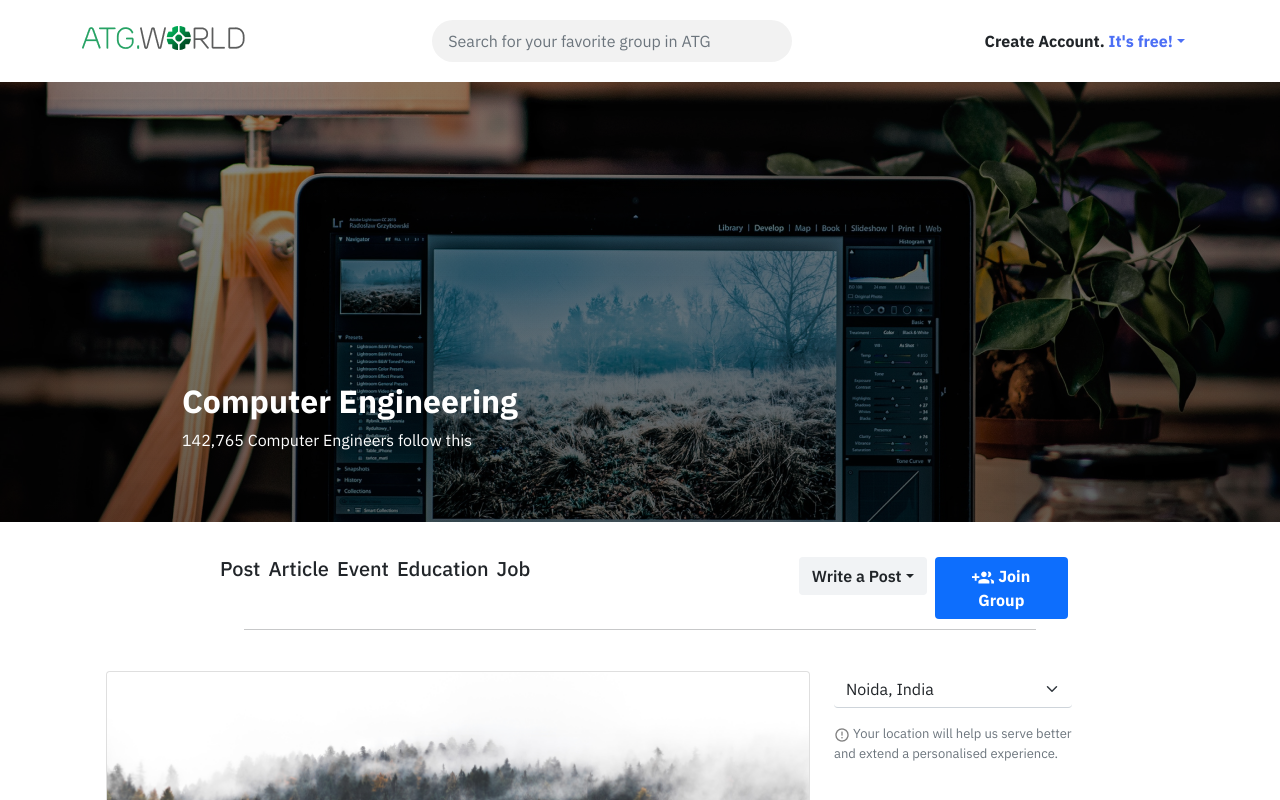
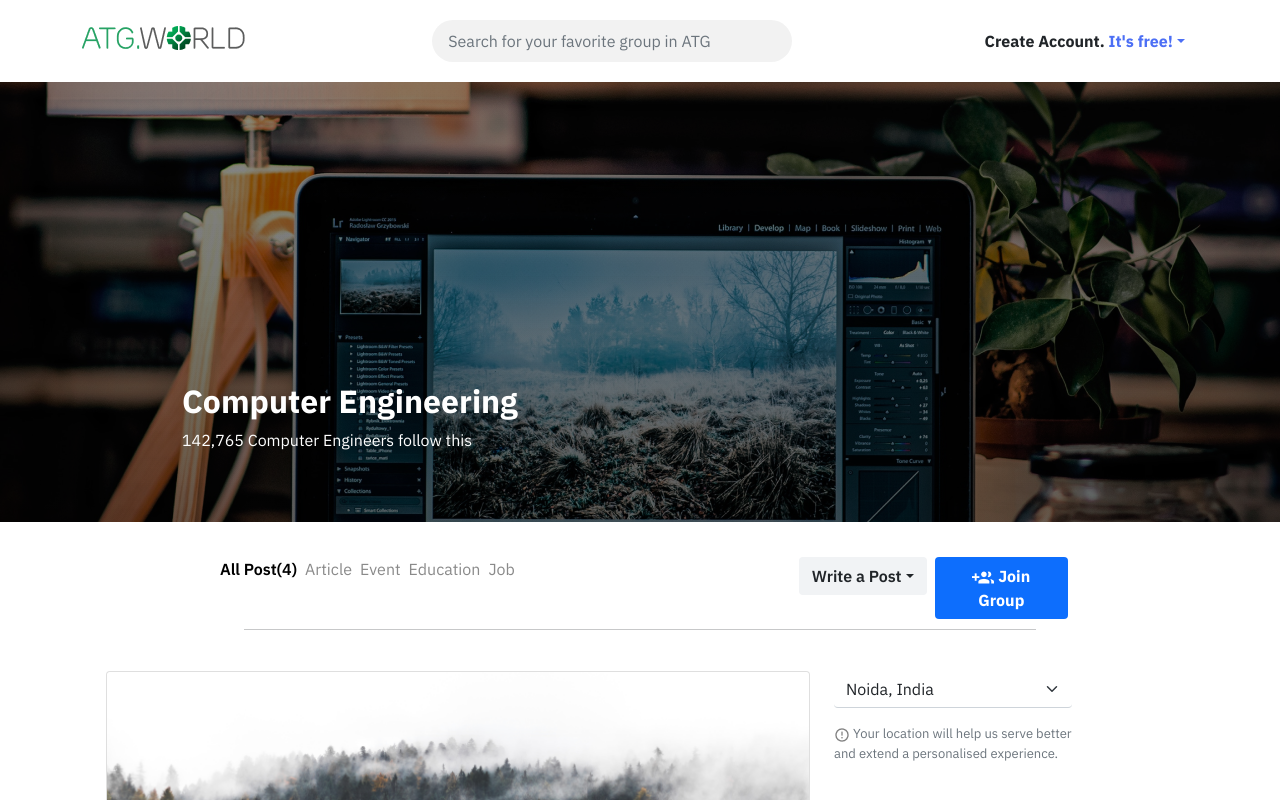
Before and after one commit to khan-shimul/atgWorld, a React (Create React App) app: page / in a window 1280 px wide. Shown: the top 800 px of the page. Built offline with nearby package versions, Linux system fonts and the light colour scheme.

Commit message:
added navlink

```diff
--- a/src/components/Home/AllPost/AllPost/AllPost.css
+++ b/src/components/Home/AllPost/AllPost/AllPost.css
@@ -3,15 +3,18 @@
     padding-bottom: 0px;
     margin: 25px 200px;
 }
+.nested-routes a{
+    text-decoration: none;
+    color: #8A8A8A;
+    font-size: 16px;
+}
+
 .brder{
     width: 90%;
     margin-top: 10px;
     display: block;
     margin-left: 500px;
 }
-/* .header-mobile{
-    display: none;
-} */
 
 .btn-filter{
     background:  #F1F3F5;
--- a/src/components/Home/AllPost/AllPost/AllPost.js
+++ b/src/components/Home/AllPost/AllPost/AllPost.js
@@ -9,6 +9,13 @@ import authImg3 from '../../../../images/author/auth3.png';
 import authImg4 from '../../../../images/author/4.png';
 import joinGroup from '../../../../images/icons/join.png';
 import pencil from '../../../../images/icons/whitepen.png';
+import { NavLink } from 'react-router-dom';
+import {
+    BrowserRouter,
+    Routes,
+    Route
+} from 'react-router-dom';
+import Articles from '../../Articles/Articles';
 
 export const posts = [
     { id: 1, type: '✍️ Article', title: 'What if famous brands had regular fonts? Meet RegulaBrands!', sub: 'I’ve worked in UX for the better part of a decade. From now on, I plan to rei…', img: img1, author: 'Sarthak Kamra', authImg: authImg1, views: '1.4k' },
@@ -21,13 +28,22 @@ const AllPost = () => {
     return (
         <section className="sticky-md-top bg-white">
             <div className="all-post-container row">
-                <div className="col-md-8 d-flex">
-                    <h5 className="ms-2">Post</h5>
-                    <h5 className="ms-2">Article</h5>
-                    <h5 className="ms-2">Event</h5>
-                    <h5 className="ms-2">Education</h5>
-                    <h5 className="ms-2">Job</h5>
+                <div className="nested-routes col-md-8 d-flex">
+                    <NavLink style={({ isActive }) => {
+                        return {
+                            display: "block",
+                            color: isActive ? "black" : "",
+                            fontWeight: isActive ? "600" : ''
+                        };
+                    }} to="/" className="ms-2">All Post({posts.length})</NavLink>
+                    <NavLink to="/home/article" className="ms-2">Article</NavLink>
+                    <NavLink to="/home/event" className="ms-2">Event</NavLink>
+                    <NavLink to="/home/education" className="ms-2">Education</NavLink>
+                    <NavLink to="/home/job" className="ms-2">Job</NavLink>
                 </div>
+                <Routes>
+                    <Route path="/article" element={<Articles />} />
+                </Routes>
                 <div className="col-md-4 d-flex">
                     <div className="dropdown">
                         <button className="btn btn-filter btn- dropdown-toggle" type="button" id="dropdownMenuButton" data-toggle="dropdown" aria-haspopup="true" aria-expanded="false">
@@ -75,6 +91,7 @@ const AllPost = () => {
                     </div>
                 </div>
             </div>
+
         </section>
     );
 };
--- /dev/null
+++ b/src/components/Home/Articles/Articles.js
@@ -0,0 +1,11 @@
+import React from 'react';
+
+const Articles = () => {
+    return (
+        <div>
+            <h2>Article Coming Soon!!</h2>
+        </div>
+    );
+};
+
+export default Articles;
```
Also changed, not shown: src/components/Home/Event/Event.js (added, +11 -0 lines).
